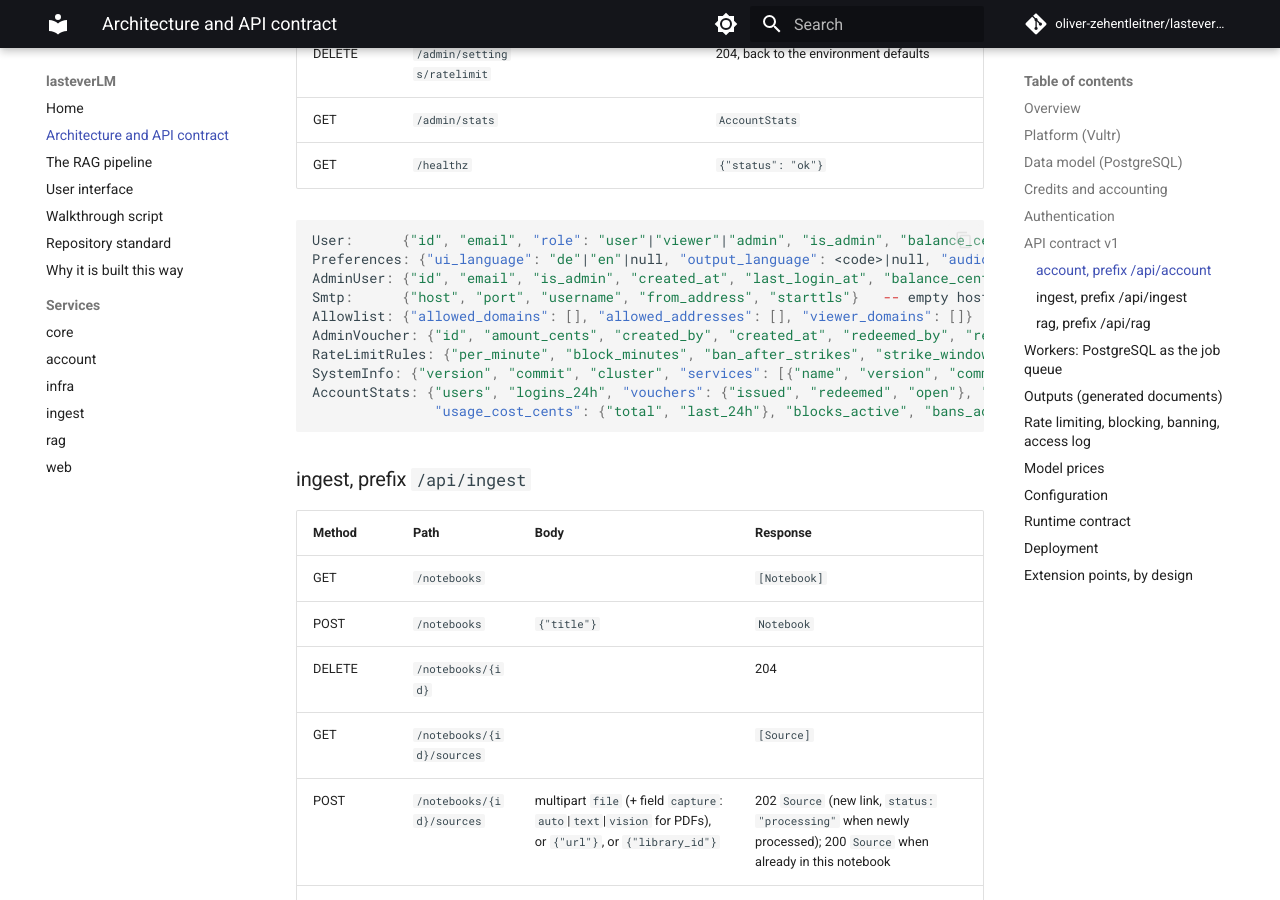
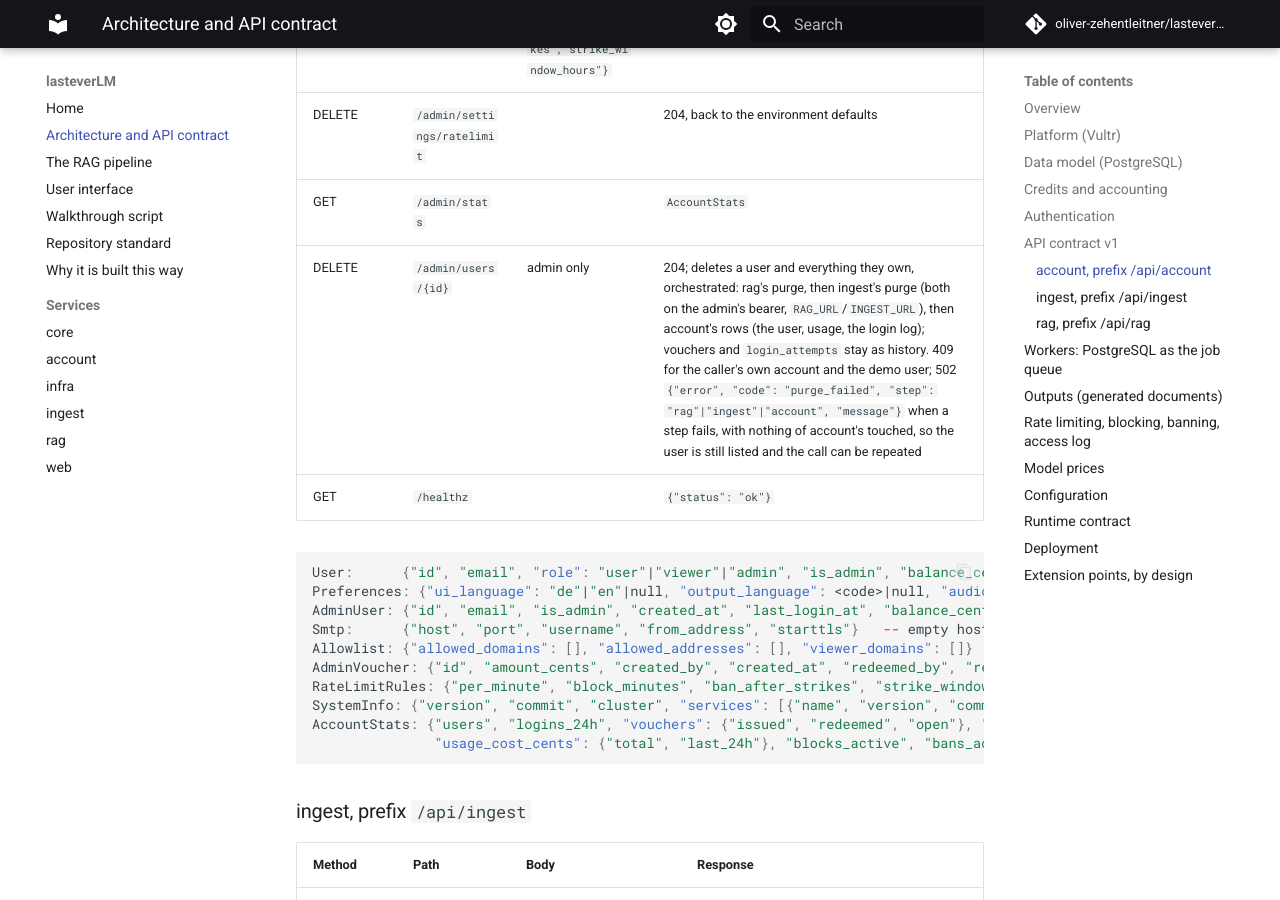
Before and after one commit to oliver-zehentleitner-aigent/lasteverLM, an MkDocs documentation site: the page built from docs/architecture.md, in a window 1280 px wide and 900 px high, scrolled down 7457 px. Built offline with MkDocs 1.6.1 and Material for MkDocs 9.7.7, drawn with Linux system fonts in a browser that asks for light colours; comment, search, counter and statistics services are not loaded; some of the changed text lies outside the part shown.

Commit message:
docs: user deletion contract across the three services

````diff
--- a/docs/architecture.md
+++ b/docs/architecture.md
@@ -162,6 +162,7 @@
 | GET, PUT | `/admin/settings/ratelimit` | PUT: `{"per_minute","block_minutes","ban_after_strikes","strike_window_hours"}` | `RateLimitRules` |
 | DELETE | `/admin/settings/ratelimit` | | 204, back to the environment defaults |
 | GET | `/admin/stats` | | `AccountStats` |
+| DELETE | `/admin/users/{id}` | admin only | 204; deletes a user and everything they own, orchestrated: rag's purge, then ingest's purge (both on the admin's bearer, `RAG_URL`/`INGEST_URL`), then account's rows (the user, usage, the login log); vouchers and `login_attempts` stay as history. 409 for the caller's own account and the demo user; 502 `{"error", "code": "purge_failed", "step": "rag"|"ingest"|"account", "message"}` when a step fails, with nothing of account's touched, so the user is still listed and the call can be repeated |
 | GET | `/healthz` | | `{"status": "ok"}` |
 
 ```json
@@ -194,6 +195,7 @@
 | POST | `/library/{id}/restore` | | 204, back in the library, not re-linked |
 | DELETE | `/library/{id}/purge` | | 204 at once, from the trash only (404 otherwise): chunks and object go |
 | GET | `/admin/stats` | viewer or admin | `IngestStats` |
+| DELETE | `/admin/users/{id}` | admin only | 204; account's second step when a user is deleted: library objects (originals, converted audio), library rows, trash, notebooks and their sources (rag's rows cascade from the notebooks); idempotent; objects before rows, a storage error is a 502 naming the key |
 | GET | `/healthz` | | `{"status": "ok"}` |
 
 ```json
@@ -232,7 +234,8 @@
 | POST | `/outputs/{id}/share` | | `{"share_token"}` |
 | DELETE | `/outputs/{id}/share` | | 204 |
 | GET | `/shared/{token}` | no auth | `Output` without ids, read-only |
-| GET | `/admin/stats` | admin only | `RagStats` |
+| GET | `/admin/stats` | viewer or admin | `RagStats` |
+| DELETE | `/admin/users/{id}` | admin only | 204; account's first step when a user is deleted: the stored files of the outputs in the user's notebooks, then rag's rows there, in one transaction; idempotent; a file that cannot be deleted is a 502 naming its key and no row is touched |
 | GET | `/healthz` | | `{"status": "ok"}` |
 
 ```json
@@ -372,6 +375,7 @@
 | `MODEL_PRICES` | ingest, rag (JSON; defaults in core) |
 | `AUTH_JWT_SECRET` | account (issues), ingest, rag (verify) |
 | `DEMO_TOKEN` | all services; unset in production |
+| `INGEST_URL`, `RAG_URL` (defaults `http://ingest`, `http://rag`) | account (System page probes, user deletion) |
 | `JWT_TTL_DAYS` (1), `LLM_TIMEOUT_SECONDS` (60; the rag worker uses 180) | account, rag |
 | `PUBLIC_BASE_URL`, `AUTH_ALLOWED_DOMAINS` (seed only), `ADMIN_EMAILS`, `SMTP_HOST`, `SMTP_PORT`, `SMTP_USERNAME`, `SMTP_PASSWORD`, `SMTP_FROM_ADDRESS`, `SMTP_STARTTLS` | account |
 | `VISIT_HASH_SECRET` | account (shared by its replicas: daily visitor-hash salt = HMAC(secret, date); without it each process salts on its own) |
````
